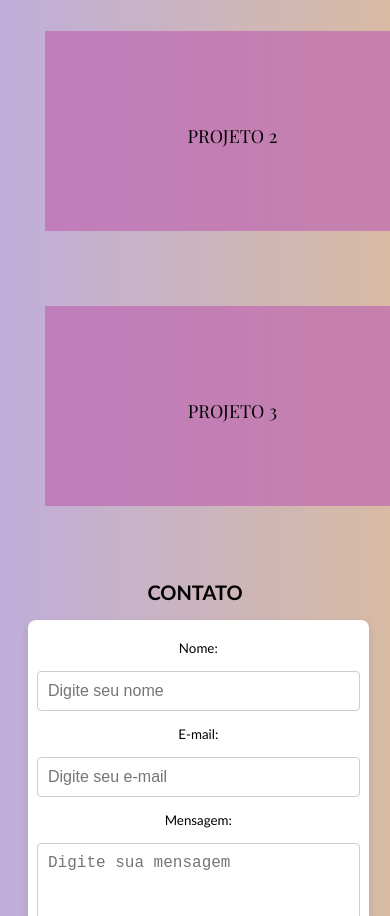
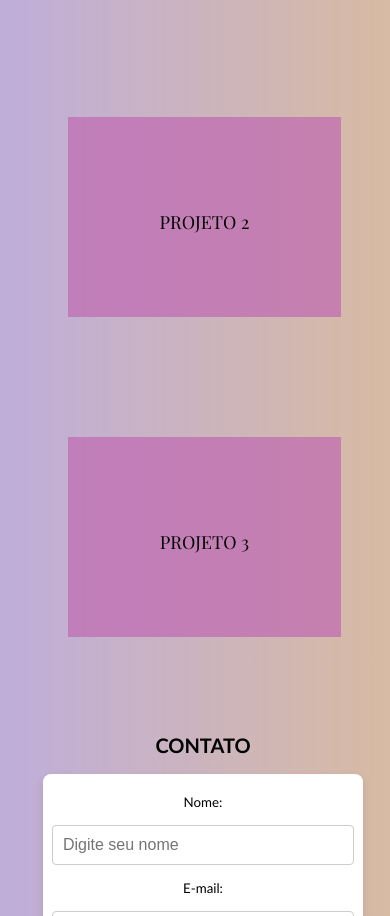
Before and after one commit to daniaraujo97/projeto-ficticio, a plain HTML site: page index.html in a window 390 px wide. Shown: the part 1084-2000 px from the top of the page. Drawn offline with nearby package versions, Linux system fonts and the light colour scheme; a web font is replaced by a local one.

Commit message:
Update style.css

```diff
--- a/style.css
+++ b/style.css
@@ -1,5 +1,6 @@
 body {
     height: 100vh;
+    width: 100%;
     background-image: linear-gradient(to right, #a289cab0, #b8845a8e);
     font-family: 'Playfair Display', serif;
 }
@@ -200,7 +201,7 @@ footer a:hover {
     text-decoration: underline; /* Adiciona o sublinhado ao passar o mouse */
 }
 
-@media screen and (max-width: 480px) {
+@media screen and (width: >=700px) and (width <= 1024px) {
     .container {
       width: 100%;                /* Largura do container ajustada */
       margin: 10%;            /* Centraliza o container */
@@ -213,19 +214,20 @@ footer a:hover {
 
     /* 🔹 Formulário Responsivo */
     .form {
-      width: 90%;
-      max-width: 500px;
-      margin: 0 auto;            /* Centraliza o formulário */
-    }
+        width: 80%;
+        max-width:500px;
+        margin: auto;            /* Centraliza o formulário */
+      }
   }
 
-@media screen and (max-width: 768px) {
+@media screen and (width < 700px) {
     .titulo img {
         width: 60px;
     }
 
     .container {
         background-size: cover;  /* A imagem ainda vai cobrir a tela */
+        width: 70%;
       }
 
     .navbar ul {
@@ -235,4 +237,10 @@ footer a:hover {
     .navbar ul li {
         margin: 5px 0;
     }
+
+    .form {
+        width: 80%;
+        margin: 10px 15px;
+     }
+
 }
```
